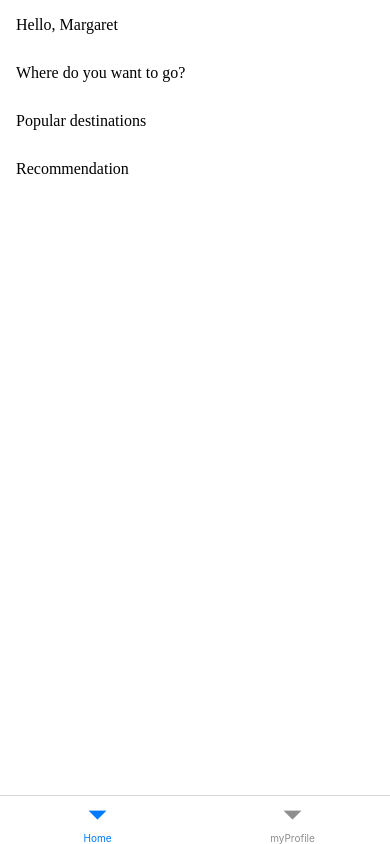
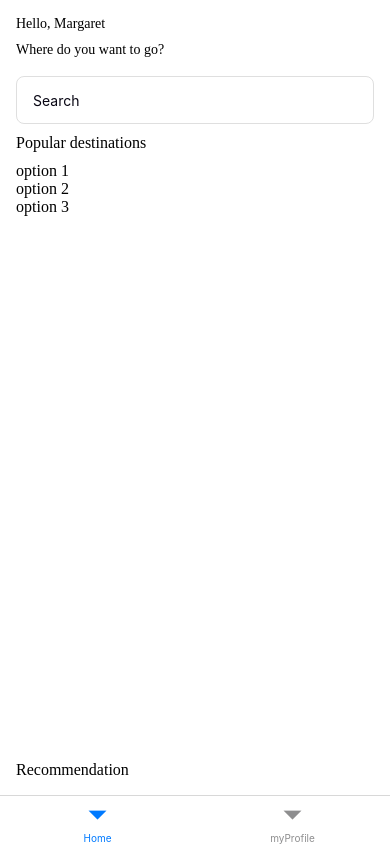
Before and after one commit to alawllm/travel-rn, a React Native app: screen / in a window 390 px wide. Built offline with nearby package versions, Linux system fonts and the light colour scheme.

Commit message:
feat: simple input with search function

```diff
--- a/src/screens/home/Home.js
+++ b/src/screens/home/Home.js
@@ -1,22 +1,43 @@
+import React, { useState } from "react";
 import { SafeAreaView } from "react-native-safe-area-context";
-import { Text } from "react-native";
+import { Text, FlatList } from "react-native";
 import { globalStyles } from "../../shared/styles";
+import { Input } from "../../shared/components";
+
+const options = ["option 1", "option 2", "option 3"];
 
 export const HomeScreen = () => {
+  const [searchValue, setSearchValue] = useState("");
+  const [filteredOptions, setFilteredOptions] = useState(options);
+
+  const handleSearch = (text) => {
+    setSearchValue(text);
+    const filtered = options.filter((option) =>
+      option.toLowerCase().includes(text.toLowerCase())
+    );
+    setFilteredOptions(filtered);
+  };
 
   return (
     <SafeAreaView style={globalStyles.container}>
       <Text style={globalStyles.regularText}>Hello, Margaret</Text>
       <Text style={globalStyles.regularText}>Where do you want to go?</Text>
-      {/* Here search field */}
+      <Input
+        placeholder="Search"
+        value={searchValue}
+        onChangeText={handleSearch}
+        autoCapitalize="none"
+        autoCorrect={false}
+      />
       <Text style={globalStyles.mediumText}>Popular destinations</Text>
+      <FlatList
+        data={filteredOptions}
+        keyExtractor={(item, index) => index.toString()}
+        renderItem={({ item }) => (
+          <Text style={globalStyles.mediumText}>{item}</Text>
+        )}
+      />
       <Text style={globalStyles.mediumText}>Recommendation</Text>
     </SafeAreaView>
   );
 };
-
-//  style={{
-//     fontFamily: Platform.select({
-//       android: 'Inter_100Thin',
-//       ios: 'Inter-Thin',
-//     })
--- /dev/null
+++ b/src/shared/components/Input.js
@@ -0,0 +1,40 @@
+import { View, Text, TextInput, StyleSheet } from "react-native";
+
+export const Input = ({ label, error, ...rest }) => {
+  return (
+    <View style={styles.inputContainer}>
+      <Text style={styles.textLabel}>{label}</Text>
+      <TextInput
+        style={[styles.input, error ? styles.inputError : {}]}
+        {...rest}
+      />
+      {error ? <Text style={styles.errorMessage}>{error}</Text> : null}
+    </View>
+  );
+};
+
+const styles = StyleSheet.create({
+  input: {
+    borderWidth: 1,
+    borderRadius: 8,
+    paddingHorizontal: 16,
+    paddingVertical: 12,
+    borderColor: "#DFDFDF",
+    color: "#080613",
+    height: 48,
+  },
+  inputError: {
+    borderColor: "#EF4444",
+  },
+  inputContainer: {
+    gap: 8,
+  },
+  textLabel: {
+    color: "#A1A1A1",
+    fontSize: 14,
+  },
+  errorMessage: {
+    fontSize: 12,
+    color: "#EF4444",
+  },
+});
--- /dev/null
+++ b/src/shared/components/ListItem.js
@@ -0,0 +1,5 @@
+import { Text } from "react-native";
+
+export const ListItem = ({ label }) => {
+  return <Text>{label}</Text>;
+};
--- /dev/null
+++ b/src/shared/components/index.js
@@ -0,0 +1,2 @@
+export * from "./Input";
+export * from "./ListItem";
--- a/src/shared/styles/globalStyles.js
+++ b/src/shared/styles/globalStyles.js
@@ -7,15 +7,13 @@ export const globalStyles = StyleSheet.create({
     alignItems: "left",
     padding: 16,
     backgroundColor: "white",
-    gap: 30,
+    gap: 10,
     padding: 16,
-    fontSize: 24,
-    lineHeight: 32,
     color: "#a9a9a9",
   },
   regularText: {
     fontFamily: "Lexend_400Regular",
-    fontSize: 16,
+    fontSize: 14,
   },
   mediumText: {
     fontFamily: "Lexend_500Medium",
```
